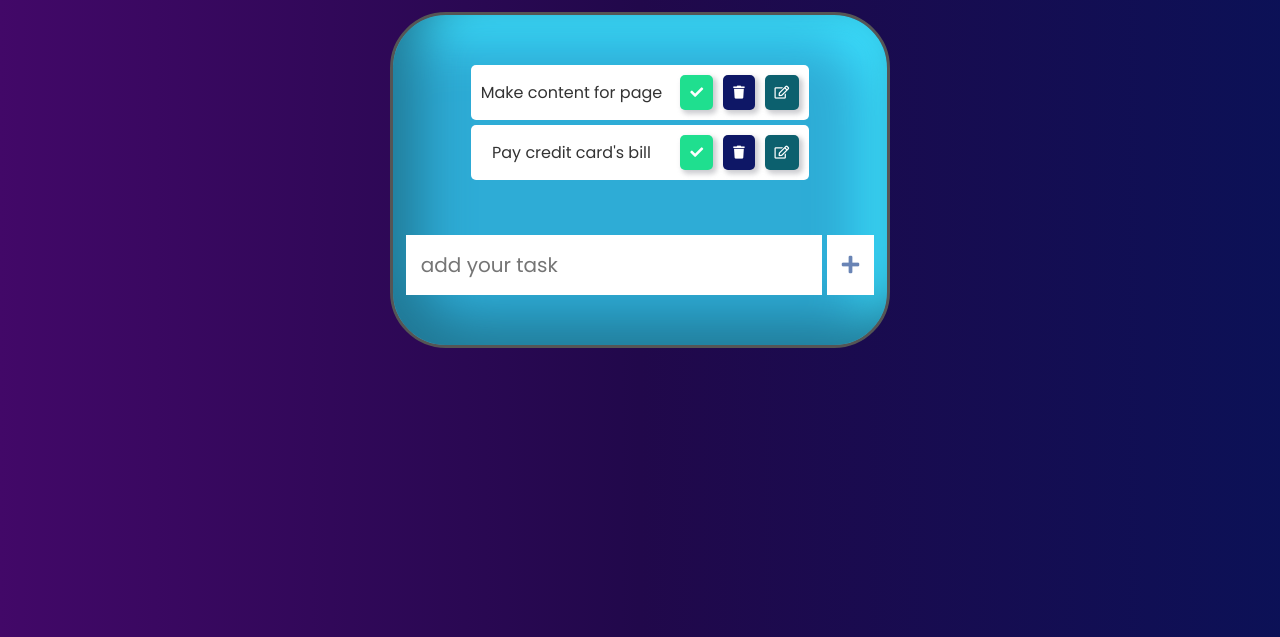
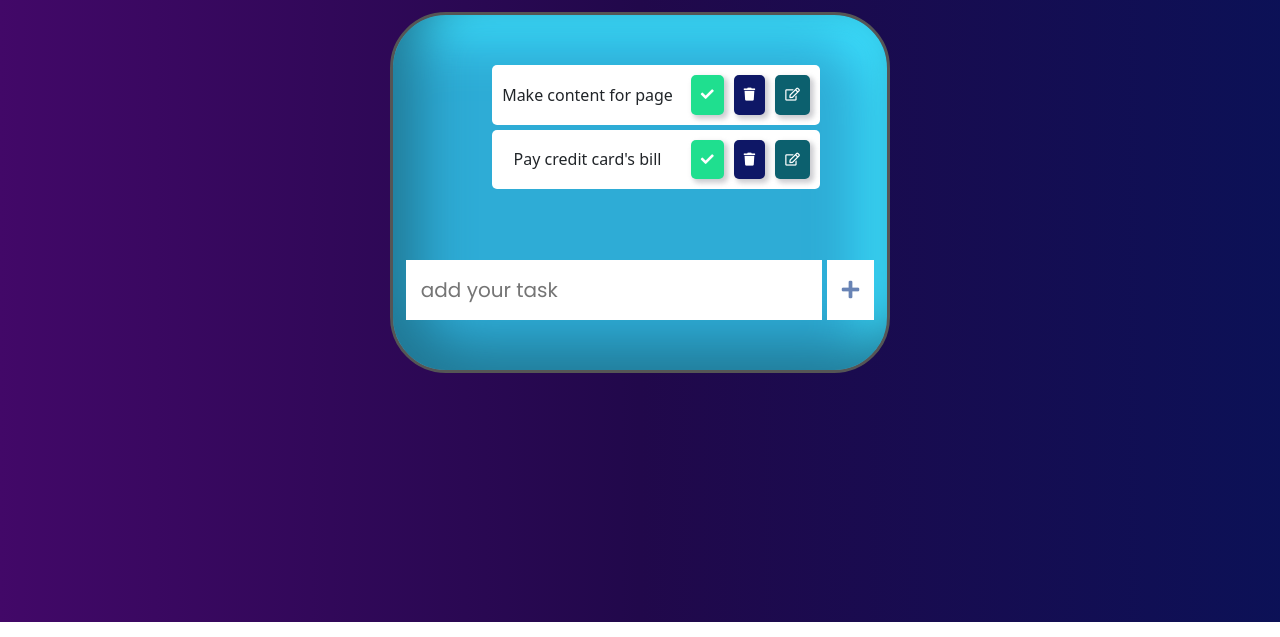
Before and after one commit to raihan-778/ToDo-List, a plain HTML site: page index.html in a window 1280 px wide. Shown: the part 178-815 px from the top of the page. Drawn offline with nearby package versions, Linux system fonts and the light colour scheme.

Commit message:
adding bootstrap@5.0.0

```diff
--- a/index.html
+++ b/index.html
@@ -10,13 +10,23 @@
             href="https://cdnjs.cloudflare.com/ajax/libs/font-awesome/5.15.2/css/all.min.css"
         />
         <link rel="stylesheet" href="./css/style.css" />
+        <!-- Bootstrap CSS -->
+         <link href="https://cdn.jsdelivr.net/npm/bootstrap@5.0.0/dist/css/bootstrap.min.css" rel="stylesheet" >
     </head>
     <body>
+        <div class="container">
+            <div class="row">
+                <div class="col-lg-12 col-md-12 col-sm-12">
+
                     <header>
                         <h1>Todo Lists</h1>
                     </header>
+                        <div class="container">
+                            <div class="row">
+                                <div class="col-12">
 
-        <div class="todo-container">
+
+                                    <div class="todo-container m-auto">
                                         <div class="todo-info">
                                             <p >You have completed all task for today</p>
                                         </div>
@@ -42,7 +52,15 @@
                                             </button>
                                         </form>
                                     </div>
+                    </div>
+                        </div>
+                             </div>
 
                     <script src="js/todo.js"></script>
+                    <!-- Bootstrap js -->
+                     <script src="https://cdn.jsdelivr.net/npm/bootstrap@5.0.0/dist/js/bootstrap.bundle.min.js" ></script>
+        </div>
+            </div>
+                </div>
     </body>
 </html>
```
Lines whose indentation alone changed are shown as unchanged.
